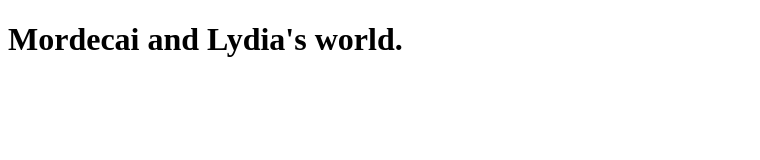
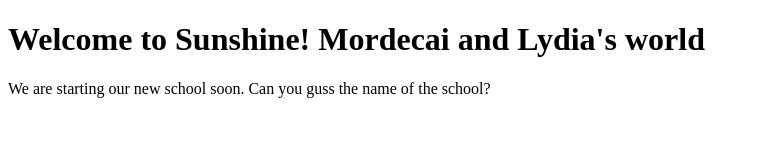
Before and after one commit to Mordely2021/Sunshine_repo, a plain HTML site: page index.html in a window 1280 px wide. Shown: the whole page, without its empty margins (0-760 px from the left). Drawn offline with Linux system fonts and the light colour scheme.

Commit message:
Re-modified index.html

```diff
--- a/index.html
+++ b/index.html
@@ -7,6 +7,6 @@
     <title>Welcome to Sunshine!</title>
 </head>
 <body>
-    <h1>Mordecai and Lydia's world.</h1>
-</body>
+    <h1>Welcome to Sunshine! Mordecai and Lydia's world</h1>
+<body>We are starting our new school soon. Can you guss the name of the school? </body>
 </html>
```
